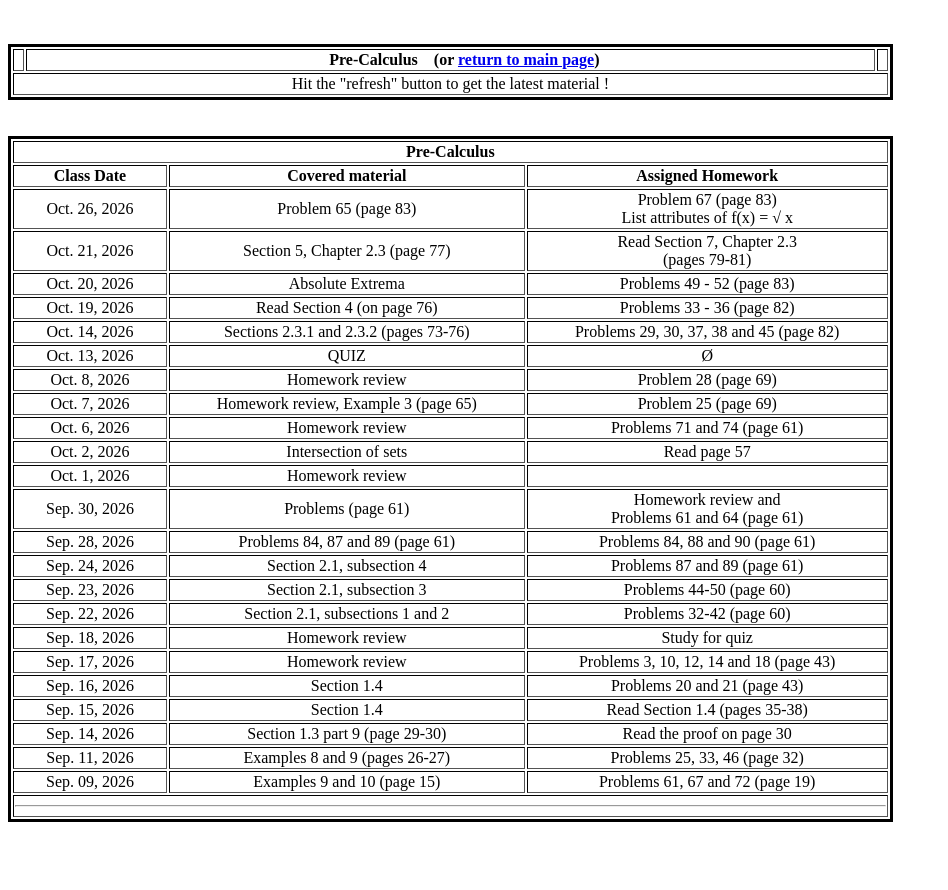
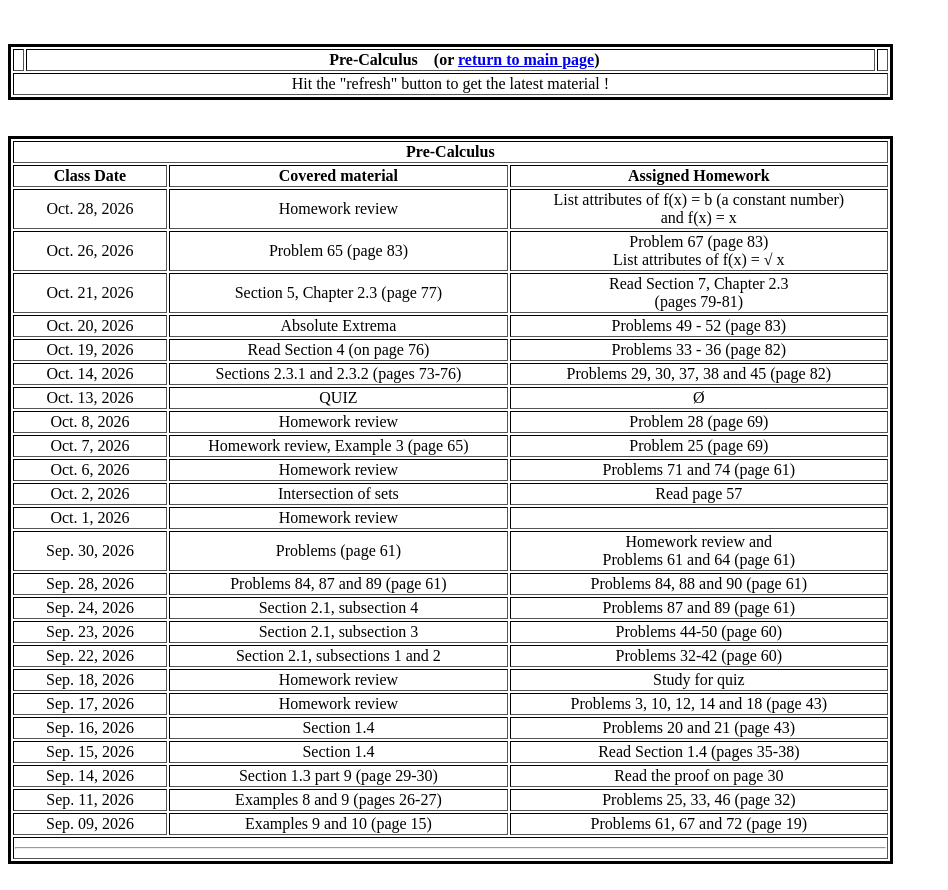
Before and after one commit to drstathis/drstathis.github.io, a plain HTML site: page precalc_2026.htm in a window 1280 px wide. Shown: the whole page, without its empty margins (0-948 px from the left). Before the commit the page ends 848 px from the top, so only its background shows below. Drawn offline with Linux system fonts and the light colour scheme.

Commit message:
Update precalc_2026.htm

```diff
--- a/precalc_2026.htm
+++ b/precalc_2026.htm
@@ -33,6 +33,11 @@
   </tr>
   <!------------------------------------------------------------>
   <!------------------------------------------------------------>
+  <tr>
+    <td width="150"><center>Oct. 28, 2026</center></td>
+    <td colspan=2><center>Homework review</center></td>
+    <td colspan=2><center>List attributes of f(x) = b (a constant number) <BR> and f(x) = x </center></td>
+  </tr>
   <tr>
     <td width="150"><center>Oct. 26, 2026</center></td>
     <td colspan=2><center>Problem 65 (page 83)</center></td>
```
